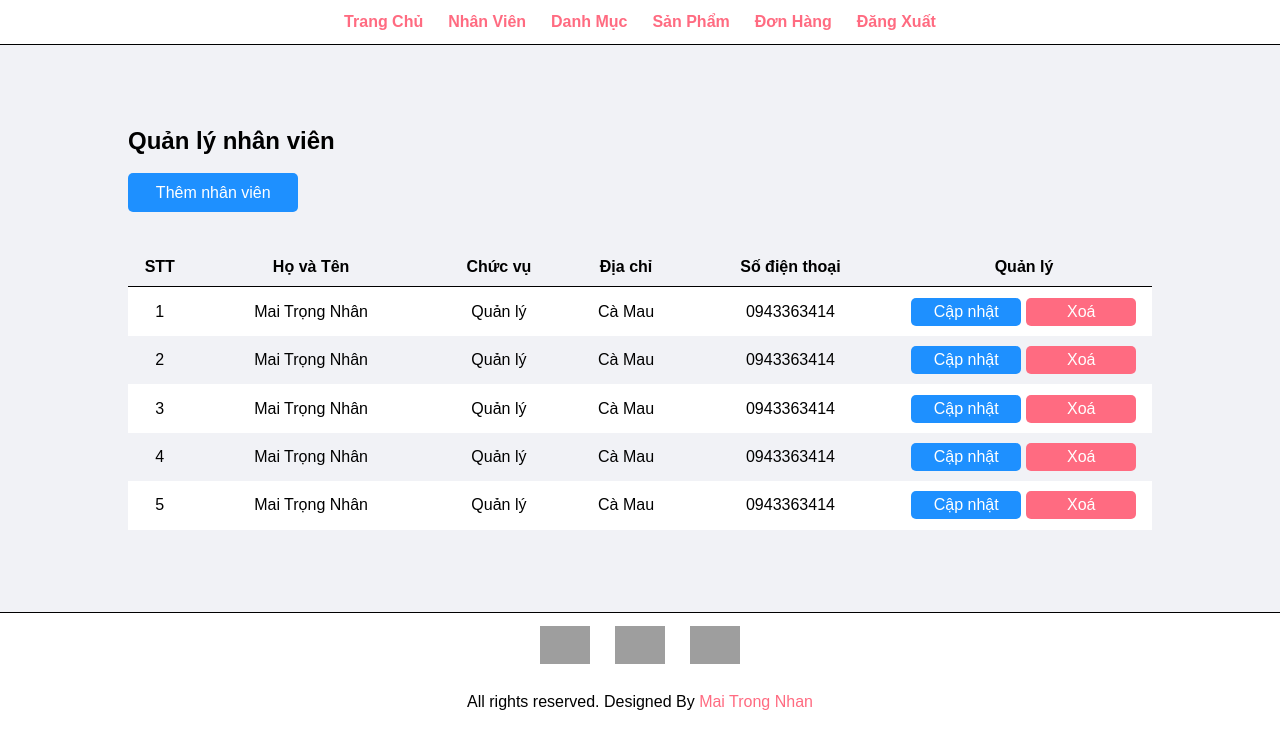
After one commit to maitrongnhan001/Sell-website-project, a PHP site: page /manager-admin.php in a window 1280 px wide. The commit adds this page. Shown: the top 749 px of the page. Run offline with PHP 8.4, Linux system fonts and the light colour scheme; grey boxes are pictures that could not be loaded.

Commit message:
added layout for admin manager

```diff
--- a/Admin/css/style.css
+++ b/Admin/css/style.css
@@ -25,8 +25,84 @@ body {
     display: flex;
 }
 
+.clear-fix {
+    float: none;
+    clear: both;
+}
+
 .pink {
     color: #ff6b81;
+}
+
+.success {
+    color: #2ed573;
+}
+
+.error {
+    color: #ff4757;
+}
+
+.white {
+    background-color: white;
+}
+
+.red {
+    color: red;
+}
+
+.green {
+    color: green;
+}
+
+.orange {
+    color: orange;
+}
+
+.btn-200 {
+    width: 150px;
+}
+
+.btn-primary {
+    background-color: #1e90ff;
+    padding: 1%;
+    border-radius: 5px;
+    color: white;
+    text-decoration: none;
+    display: block;
+    text-align: center;
+}
+
+.btn-primary:hover{
+    background-color: #3742fa;
+}
+
+.btn-secondary {
+    background-color: #b7ed9f;
+    border: 0;
+    padding: 1%;
+    border-radius: 5px;
+    color: black;
+    text-decoration: none;
+    display: block;
+    text-align: center;
+}
+
+.btn-secondary:hover{
+    background-color: #2ed573;
+}
+
+.btn-danger {
+    background-color: #ff6b81;
+    padding: 1%;
+    border-radius: 5px;
+    color: white;
+    text-decoration: none;
+    display: block;
+    text-align: center;
+}
+
+.btn-danger:hover{
+    background-color: #ff4758;
 }
 
 a{
@@ -75,6 +151,37 @@ a{
     padding: 20px;
 }
 
+/* css for table manager */
+
+.tbl-manager {
+    width: 100%;
+    padding: 0;
+    margin: 0;
+    border-spacing: 0;
+}
+
+.tbl-manager tr th {
+    border-bottom: 1px solid black;
+    padding: 1%;
+    margin-left: 100px;
+}
+
+.tbl-manager tr td {
+    padding: 1%;
+}
+
+.tbl-manager tr td:last-child {
+    width: 16em;
+}
+
+.tbl-manager tr td:last-child a{
+    width: 100px;
+    float: left;
+    padding: 5px;
+    margin-left: 5px;
+}
+
+
 /* for social */
 .social ul{
     list-style-type: none;
--- /dev/null
+++ b/Admin/manager-admin.php
@@ -0,0 +1,83 @@
+<?php include('./layouts/header.php') ?>
+
+<section class="main text-content">
+    <div class="container">
+        <h1>Quản lý nhân viên</h1>
+        <br>
+        <a href="#" class="btn-200 btn-primary">Thêm nhân viên</a>
+        <br><br>
+        <table class="tbl-manager">
+            <tr>
+                <th>STT</th>
+                <th>Họ và Tên</th>
+                <th>Chức vụ</th>
+                <th>Địa chỉ</th>
+                <th>Số điện thoại</th>
+                <th>Quản lý</th>
+            </tr>
+            <tr class="white text-center">
+                <td>1</td>
+                <td>Mai Trọng Nhân</td>
+                <td>Quản lý</td>
+                <td>Cà Mau</td>
+                <td>0943363414</td>
+                <td>
+                    <a href="#" class="btn-primary">Cập nhật</a>
+                    <a href="#" class="btn-danger">Xoá</a>
+                    <div class="clear-fix"></div>
+                </td>
+            </tr>
+            <tr class="text-center">
+                <td>2</td>
+                <td>Mai Trọng Nhân</td>
+                <td>Quản lý</td>
+                <td>Cà Mau</td>
+                <td>0943363414</td>
+                <td>
+                    <a href="#" class="btn-primary">Cập nhật</a>
+                    <a href="#" class="btn-danger">Xoá</a>
+                    <div class="clear-fix"></div>
+                </td>
+            </tr>
+            <tr class="white text-center">
+                <td>3</td>
+                <td>Mai Trọng Nhân</td>
+                <td>Quản lý</td>
+                <td>Cà Mau</td>
+                <td>0943363414</td>
+                <td>
+                    <a href="#" class="btn-primary">Cập nhật</a>
+                    <a href="#" class="btn-danger">Xoá</a>
+                    <div class="clear-fix"></div>
+                </td>
+            </tr>
+            <tr class="text-center">
+                <td>4</td>
+                <td>Mai Trọng Nhân</td>
+                <td>Quản lý</td>
+                <td>Cà Mau</td>
+                <td>0943363414</td>
+                <td>
+                    <a href="#" class="btn-primary">Cập nhật</a>
+                    <a href="#" class="btn-danger">Xoá</a>
+                    <div class="clear-fix"></div>
+                </td>
+            </tr>
+            <tr class="white text-center">
+                <td>5</td>
+                <td>Mai Trọng Nhân</td>
+                <td>Quản lý</td>
+                <td>Cà Mau</td>
+                <td>0943363414</td>
+                <td>
+                    <a href="#" class="btn-primary">Cập nhật</a>
+                    <a href="#" class="btn-danger">Xoá</a>
+                    <div class="clear-fix"></div>
+                </td>
+            </tr>
+        </table>
+
+    </div>
+</section>
+
+<?php include('./layouts/footer.php') ?>
```
Also changed, not shown: Admin/layouts/add-admin.php (added, +10 -0 lines).
